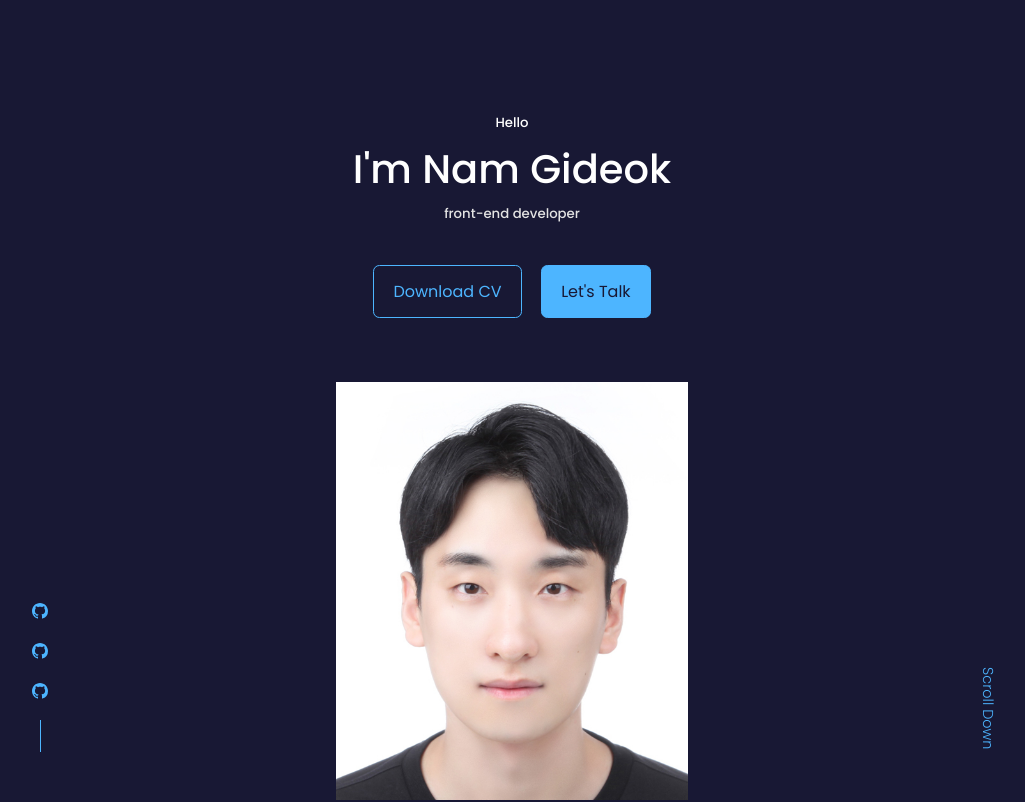
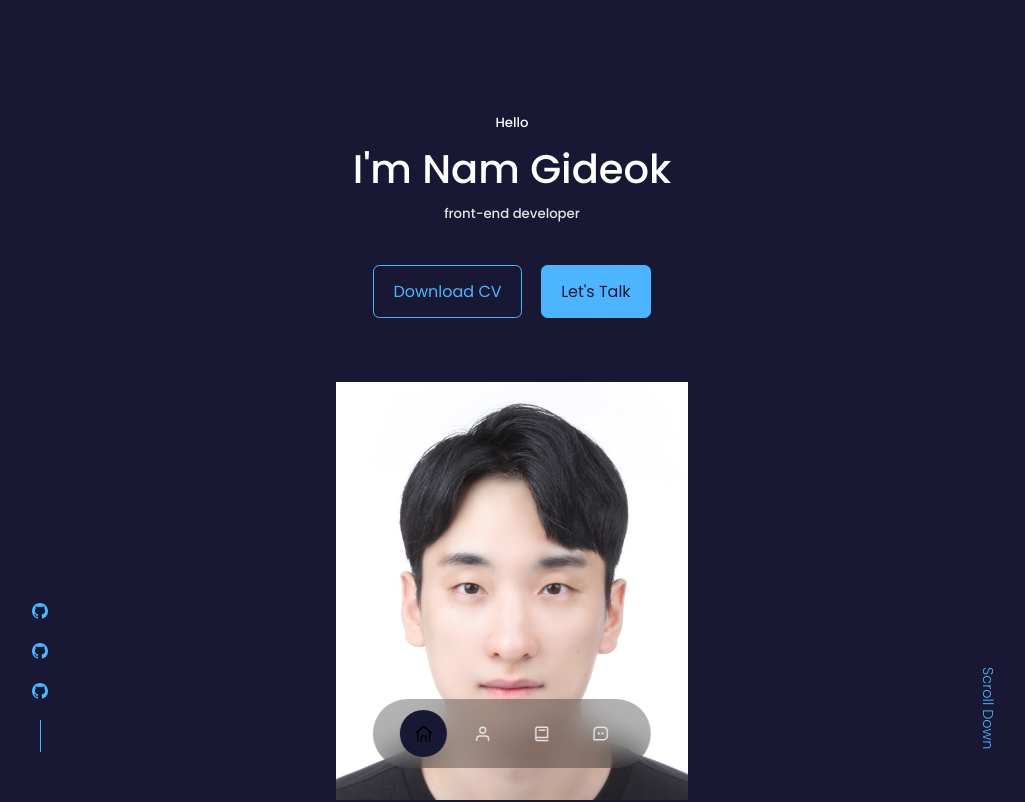
Before and after one commit to NamGideokk/portfolio-website, a React (Create React App) app: page / in a window 1280 px wide. Shown: the top 802 px of the page, without its empty margins (128-1153 px from the left). Built offline with nearby package versions, Linux system fonts and the light colour scheme.

Commit message:
nav 작성중

```diff
--- a/src/components/nav/Nav.jsx
+++ b/src/components/nav/Nav.jsx
@@ -1,4 +1,4 @@
-import React from "react";
+import React, { useState } from "react";
 import "./nav.css";
 import { GrHome } from "react-icons/gr";
 import { FiUser } from "react-icons/fi";
@@ -6,18 +6,43 @@
 import { BiMessageSquareDots } from "react-icons/bi";
 
 const Nav = () => {
+  const [activeNav, setActiveNav] = useState("#");
   return (
     <nav>
-      <a href="#">
+      <a
+        href="#"
+        className={activeNav === "#" ? "active" : ""}
+        onClick={() => {
+          setActiveNav("#");
+        }}
+      >
         <GrHome />
       </a>
-      <a href="#about">
+      <a
+        href="#about"
+        className={activeNav === "#about" ? "active" : ""}
+        onClick={() => {
+          setActiveNav("#about");
+        }}
+      >
         <FiUser />
       </a>
-      <a href="#experience">
+      <a
+        href="#experience"
+        className={activeNav === "#experience" ? "active" : ""}
+        onClick={() => {
+          setActiveNav("#experience");
+        }}
+      >
         <BiBook />
       </a>
-      <a href="#contact">
+      <a
+        href="#contact"
+        className={activeNav === "#contact" ? "active" : ""}
+        onClick={() => {
+          setActiveNav("#contact");
+        }}
+      >
         <BiMessageSquareDots />
       </a>
     </nav>
--- a/src/components/nav/nav.css
+++ b/src/components/nav/nav.css
@@ -0,0 +1,33 @@
+nav {
+  background: rgba(0, 0, 0, 0.3);
+  width: max-content;
+  display: block;
+  padding: 0.7rem 1.7rem;
+  z-index: 2;
+  position: fixed;
+  left: 50%;
+  transform: translateX(-50%);
+  bottom: 2rem;
+  display: flex;
+  gap: 0.8rem;
+  border-radius: 3rem;
+  backdrop-filter: blur(15px);
+}
+
+nav a {
+  background: transparent;
+  padding: 0.9rem;
+  border-radius: 50%;
+  display: flex;
+  color: var(--font-color-light);
+  font-size: 1.1rem;
+}
+
+nav a:hover {
+  background: rgba(0, 0, 0, 0.3);
+}
+
+nav a.active {
+  background-color: var(--bg-color);
+  color: var(--font-color);
+}
```
Also changed, not shown: src/components/portfolio/Portfolio.jsx (added, +8 -0 lines), src/assets/bg.png (deleted), src/components/portfolio/portfolio.css (added).
